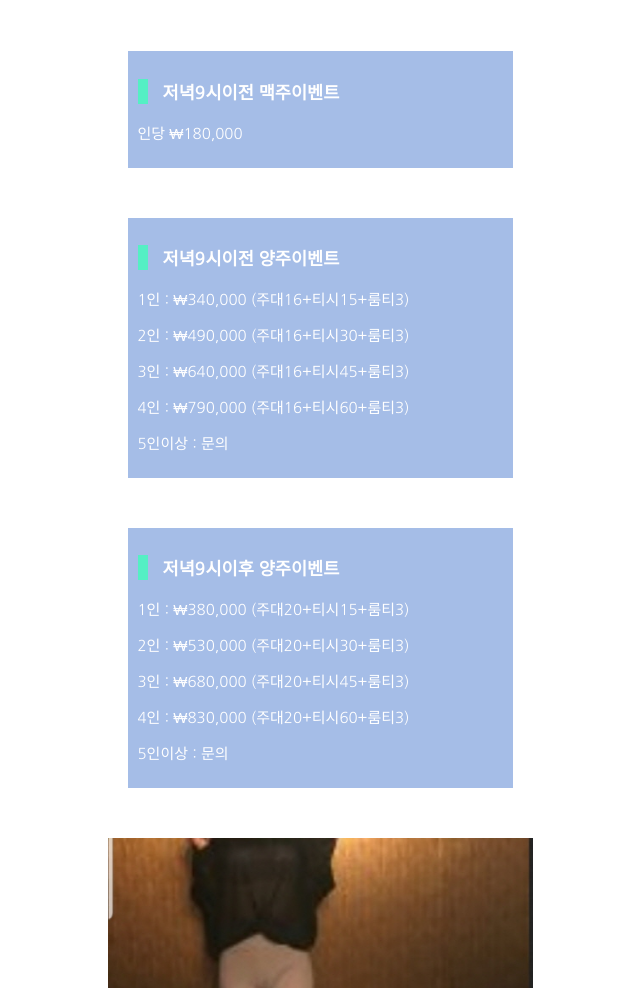
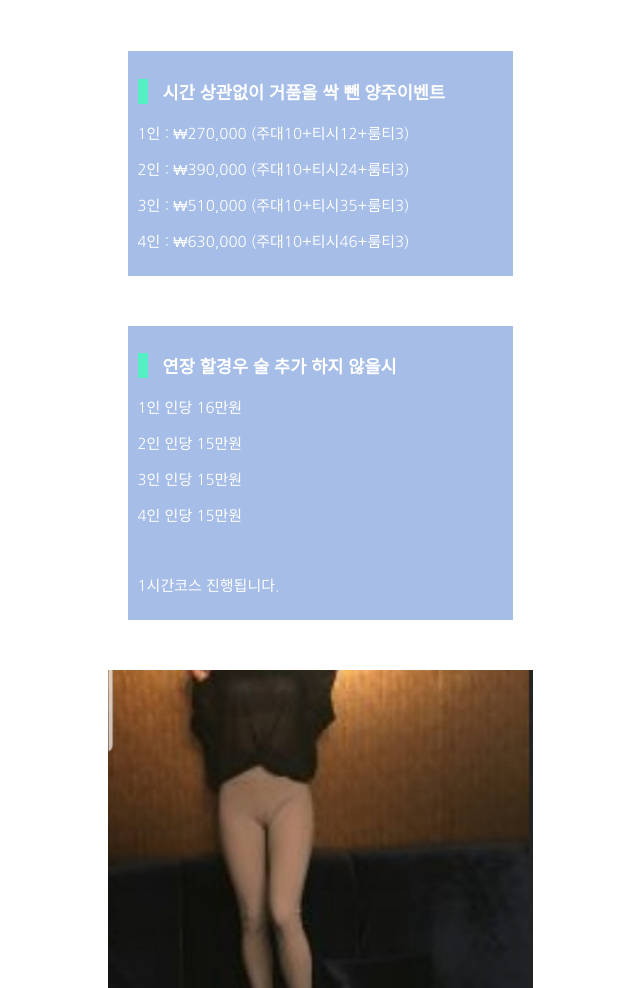
Before and after one commit to fillip89/kwon, a plain HTML site: page pages/leging.html in a window 1280 px wide. Shown: the part 2440-3428 px from the top of the page, without its empty margins (320-960 px from the left). Drawn offline with Linux system fonts and the light colour scheme.

Commit message:
Add files via upload

```diff
--- a/pages/leging.html
+++ b/pages/leging.html
@@ -38,24 +38,20 @@
         <img src="../images/leging1.gif">
       </article>
       <article class="p">
-        <h3>저녁9시이전 맥주이벤트</h3>
-        <p>인당 ₩180,000</p>
+        <h3>시간 상관없이 거품을 싹 뺀 양주이벤트</h3>
+        <p>1인 : ₩270,000 (주대10+티시12+룸티3)</p>
+        <p>2인 : ₩390,000 (주대10+티시24+룸티3)</p>
+        <p>3인 : ₩510,000 (주대10+티시35+룸티3)</p>
+        <p>4인 : ₩630,000 (주대10+티시46+룸티3)</p>
       </article>
       <article class="p">
-        <h3>저녁9시이전 양주이벤트</h3>
-        <p>1인 : ₩340,000 (주대16+티시15+룸티3)</p>
-        <p>2인 : ₩490,000 (주대16+티시30+룸티3)</p>
-        <p>3인 : ₩640,000 (주대16+티시45+룸티3)</p>
-        <p>4인 : ₩790,000 (주대16+티시60+룸티3)</p>
-        <p>5인이상 : 문의</p>
-      </article>
-      <article class="p">
-        <h3>저녁9시이후 양주이벤트</h3>
-        <p>1인 : ₩380,000 (주대20+티시15+룸티3)</p>
-        <p>2인 : ₩530,000 (주대20+티시30+룸티3)</p>
-        <p>3인 : ₩680,000 (주대20+티시45+룸티3)</p>
-        <p>4인 : ₩830,000 (주대20+티시60+룸티3)</p>
-        <p>5인이상 : 문의</p>
+        <h3>연장 할경우 술 추가 하지 않을시</h3>
+        <p>1인 인당 16만원</p>
+        <p>2인 인당 15만원</p>
+        <p>3인 인당 15만원</p>
+        <p>4인 인당 15만원</p>
+        <br>
+        <p>1시간코스 진행됩니다.</p>
       </article>
       <article>
         <img src="../images/leging4.jpg">
```
